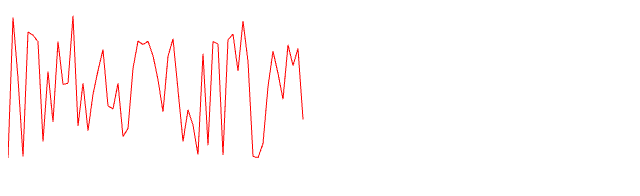
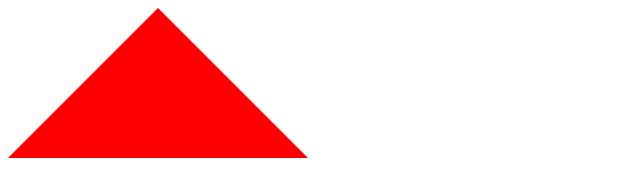
Before and after one commit to bradleybossard/webgl-month-tutorial, a plain HTML site: page day3/index.html in a window 1280 px wide. Shown: the whole page, without its empty margins (0-640 px from the left). Drawn offline with Linux system fonts and the light colour scheme.

Commit message:
Render a triangle

```diff
--- a/day3/canvas2d.js
+++ b/day3/canvas2d.js
@@ -60,8 +60,14 @@ gl.uniform2fv(resolutionUniformLocation, [canvas.width, canvas.height]);
 
 //const points = [];
 const lines = [];
-let prevLineY = 0;
+//let prevLineY = 0;
+const triangles = [
+  0, 0, // v1 (x, y)
+  canvas.width / 2, canvas.height, // v2 (x, y)
+  canvas.width, 0, // v3 (x, y)
+];
 
+/*
 for (let i = 0; i < canvas.width - 5; i+=5) {
   // points.push(i, i);
   lines.push(i, prevLineY);
@@ -70,9 +76,10 @@ for (let i = 0; i < canvas.width - 5; i+=5) {
 
   prevLineY = y;
 }
-
-//const positionData = new Float32Array(points);
-const positionData = new Float32Array(lines);
+*/
+// const positionData = new Float32Array(points);
+// const positionData = new Float32Array(lines);
+const positionData = new Float32Array(triangles);
 
 const positionBuffer = gl.createBuffer(gl.ARRAY_BUFFER);
 gl.bindBuffer(gl.ARRAY_BUFFER, positionBuffer);
@@ -90,4 +97,5 @@ gl.vertexAttribPointer(positionPointer, attributeSize, type, normalized, stride,
 gl.enableVertexAttribArray(positionPointer);
 
 //gl.drawArrays(gl.POINTS, 0, positionData.length / 2);
-gl.drawArrays(gl.LINES, 0, positionData.length / 2);
+//gl.drawArrays(gl.LINES, 0, positionData.length / 2);
+gl.drawArrays(gl.TRIANGLES, 0, positionData.length / 2);
```
